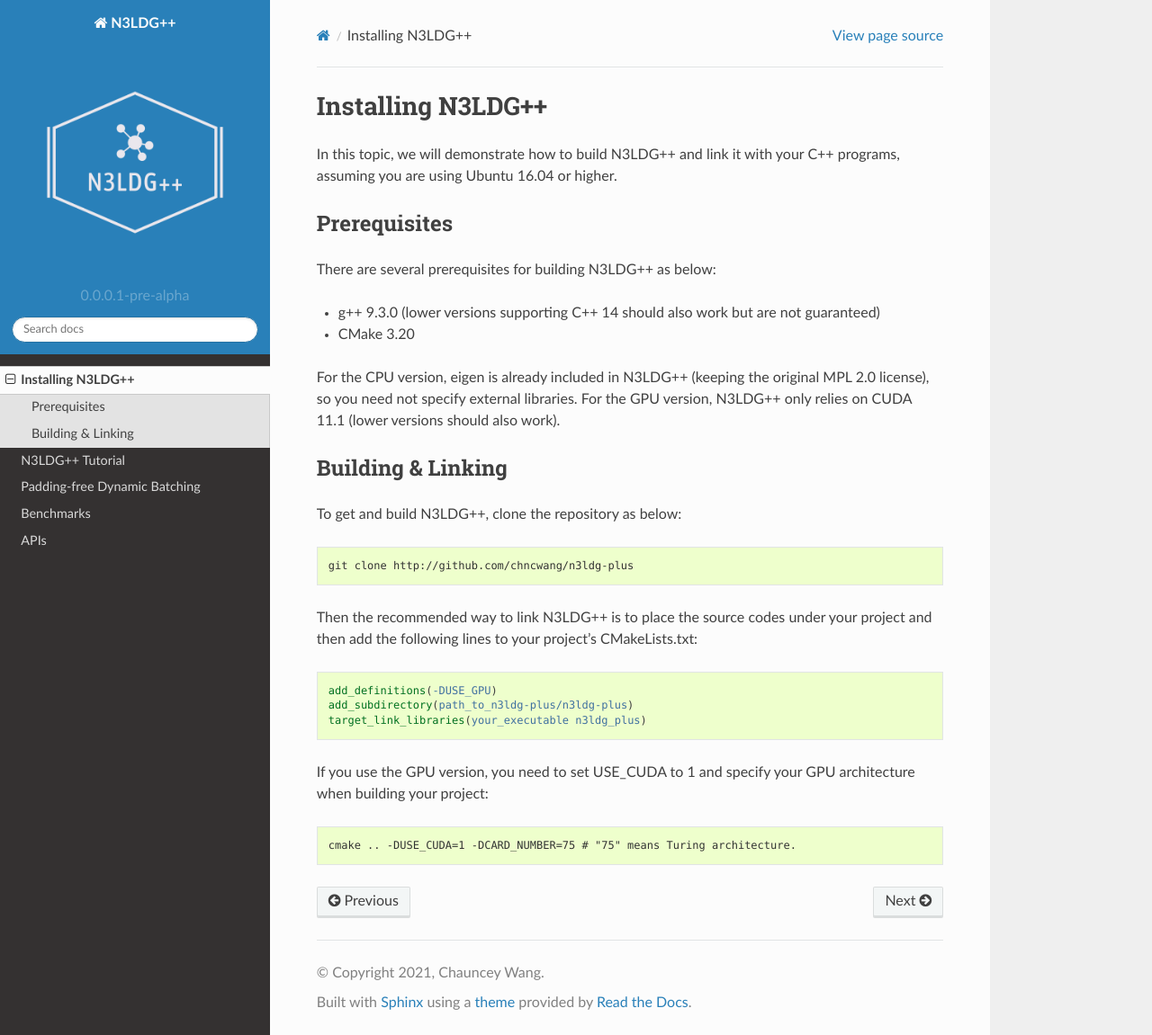
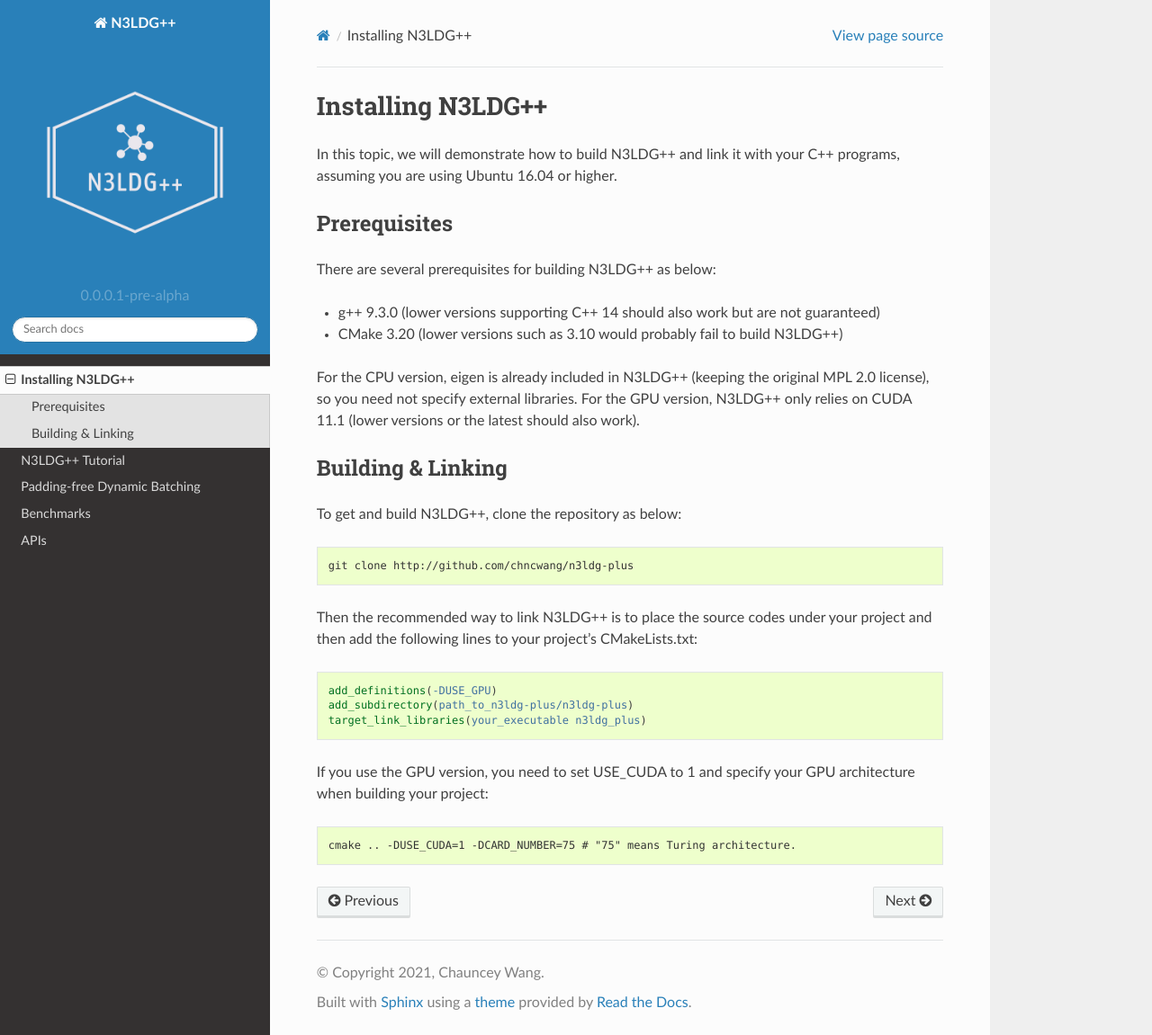
Before and after one commit to chncwang/InsNet, a Sphinx documentation site: the page built from docs/source/install.rst, in a window 1280 px wide and 1151 px high. Shown: the whole window at 90% size. Built offline with Sphinx 7.4.7 and the Read the Docs theme 2.0.0, drawn with Linux system fonts in a browser that asks for light colours.

Commit message:
modify the doc

```diff
--- a/docs/source/benchmark.rst
+++ b/docs/source/benchmark.rst
@@ -185,6 +185,6 @@ Memory Usage on GPU
       - 2077
       - OOM
 
-The low memory usage is due to N3LDG++'s JIT Dynamic Batching mechanism which does not require paddings.
+The low memory usage shall be attributed to N3LDG++'s Padding-free Dynamic Batching feature.
 
 We will illustrate N3LDG++'s efficient memory management in detail in the future.
--- a/docs/source/install.rst
+++ b/docs/source/install.rst
@@ -9,9 +9,9 @@ Prerequisites
 There are several prerequisites for building N3LDG++ as below:
 
 - g++ 9.3.0 (lower versions supporting C++ 14 should also work but are not guaranteed)
-- CMake 3.20
+- CMake 3.20 (lower versions such as 3.10 would probably fail to build N3LDG++)
 
-For the CPU version, eigen is already included in N3LDG++ (keeping the original MPL 2.0 license), so you need not specify external libraries. For the GPU version, N3LDG++ only relies on CUDA 11.1 (lower versions should also work).
+For the CPU version, eigen is already included in N3LDG++ (keeping the original MPL 2.0 license), so you need not specify external libraries. For the GPU version, N3LDG++ only relies on CUDA 11.1 (lower versions or the latest should also work).
 
 Building & Linking
 ------------------
```
